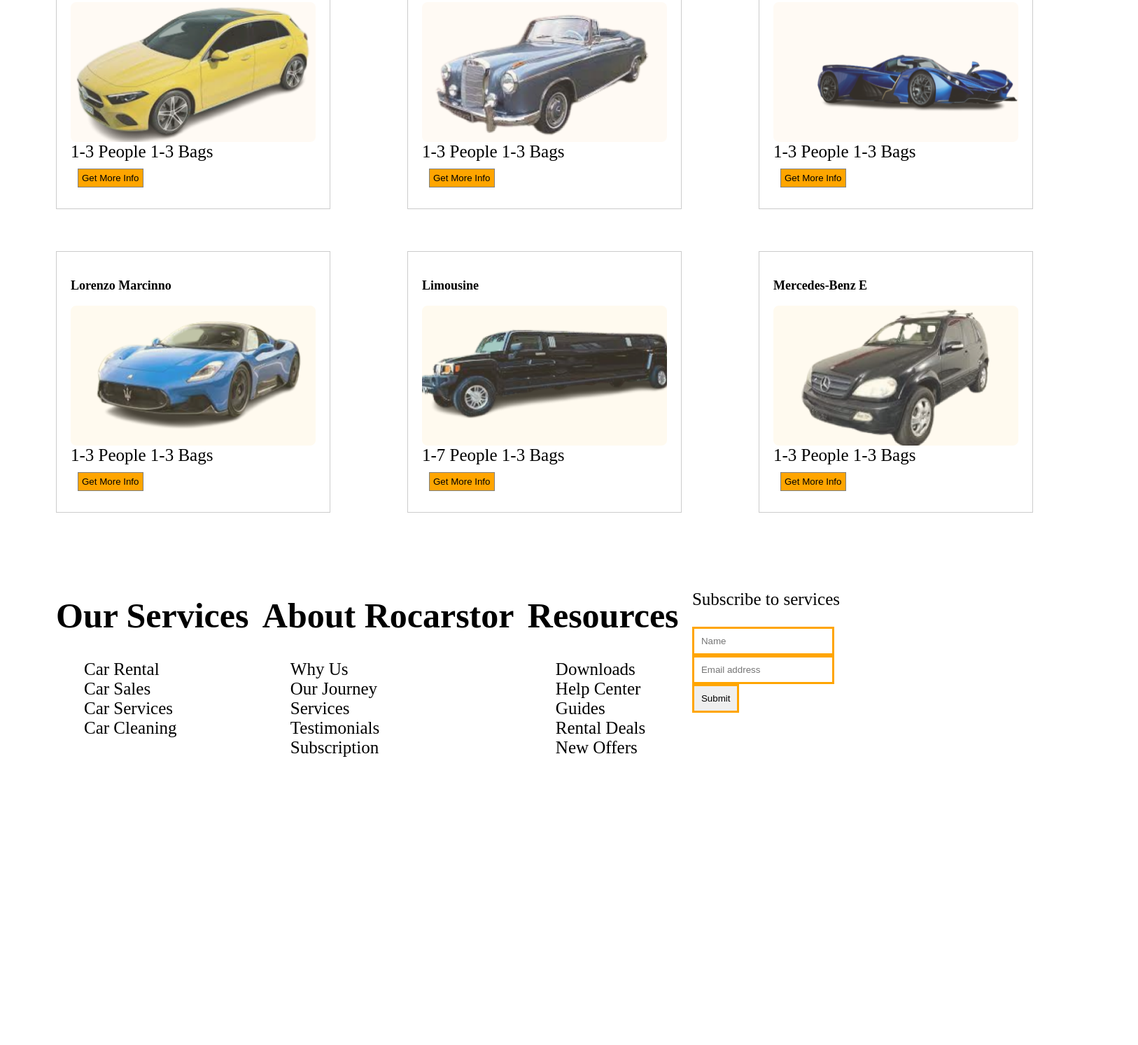
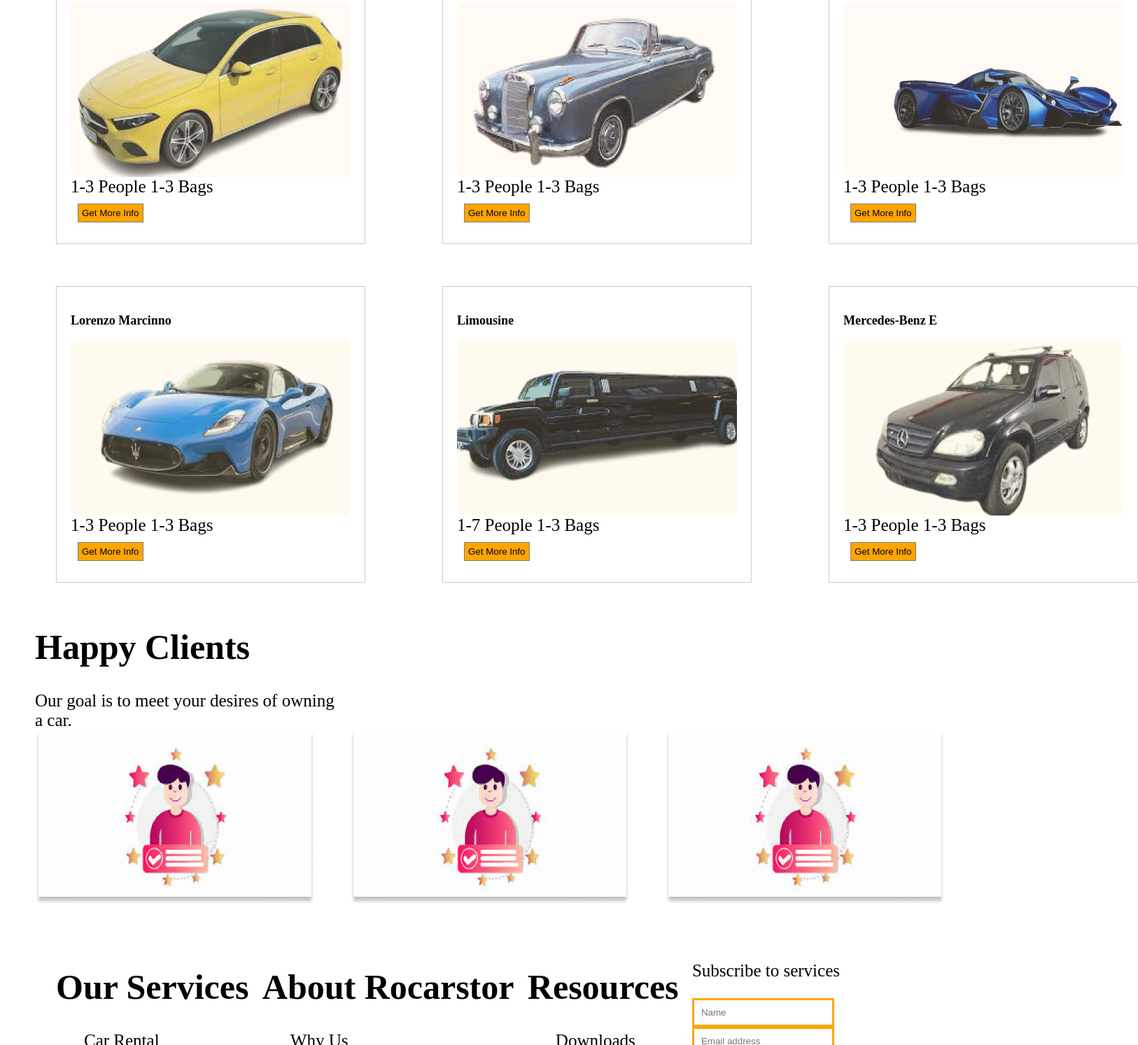
Before and after one commit to Kamente/Rocarstor--Car-Website, a plain HTML site: page index.html in a window 1280 px wide. Shown: the part 990-2484 px from the top of the page at 70% size, 1626 px wide, since content can reach past the window. Before the commit the page ends 2178 px from the top, so only its background shows below. Drawn offline with Linux system fonts and the light colour scheme.

Commit message:
clients part addition

```diff
--- a/index.html
+++ b/index.html
@@ -46,7 +46,7 @@
          <div class="container">
             <section class="car1">
                 <h3>Mercedes-benz C</h3>
-                <img src="./Assets./car images/Rectangle 4.png" height="200px" width="350px">
+                <img src="./Assets./car images/Rectangle 4.png" height="250px" width="400px">
                 <div class="people1">
                     1-3 People
                     1-3 Bags
@@ -55,7 +55,7 @@
             </section>
             <section class="car1">
                 <h3>Mercedes-benz G</h3>
-                <img src="./Assets./car images/Rectangle 5.png" height="200px" width="350px">
+                <img src="./Assets./car images/Rectangle 5.png" height="250px" width="400px">
                 <div class="people1">
                     1-3 People
                     1-3 Bags
@@ -64,7 +64,7 @@
             </section>
             <section class="car1">
                 <h3>Praga</h3>
-                <img src="./Assets./car images/Rectangle 6.png" height="200px" width="350px">
+                <img src="./Assets./car images/Rectangle 6.png" height="250px" width="400px">
                 <div class="people1">
                     1-3 People
                     1-3 Bags
@@ -75,7 +75,7 @@
         <div class="container">
         <section class="car1">
             <h3>Lorenzo Marcinno</h3>
-            <img src="./Assets./car images/Rectangle 4-1.png" height="200px" width="350px">
+            <img src="./Assets./car images/Rectangle 4-1.png" height="250px" width="400px">
             <div class="people1">
                 1-3 People
                 1-3 Bags
@@ -84,7 +84,7 @@
         </section>
         <section class="car1">
             <h3>Limousine</h3>
-            <img src="./Assets./car images/Rectangle 5-1.png" height="200px" width="350px">
+            <img src="./Assets./car images/Rectangle 5-1.png" height="250px" width="400px">
             <div class="people1">
                 1-7 People
                 1-3 Bags
@@ -93,7 +93,7 @@
         </section>
         <section class="car1">
             <h3>Mercedes-Benz E</h3>
-            <img src="./Assets./car images/Rectangle 6-1.png" height="200px" width="350px">
+            <img src="./Assets./car images/Rectangle 6-1.png" height="250px" width="400px">
             <div class="people1">
                 1-3 People
                 1-3 Bags
@@ -101,6 +101,25 @@
             <button>Get More Info</button>
         </section>
     </div>
+
+
+    <div class="clients">
+            <h1>Happy Clients</h1>
+            Our goal is to meet your desires of owning <br> a car.
+    </div>
+    <div class="container">
+        <section class="clients">
+            <img src="./Assets./image 8.png" height="250px" width="400px">
+        </section>
+
+        <section class="clients">
+            <img src="./Assets./image 8.png" height="250px" width="400px">
+        </section>
+            <section class="clients">
+                <img src="./Assets./image 8.png" height="250px" width="400px">
+        </section>
+            </div>
+
 
     </div>
     <footer>
```
